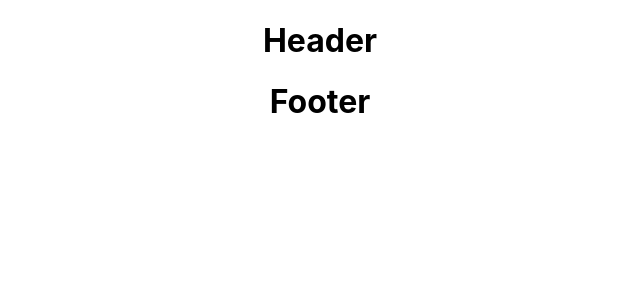
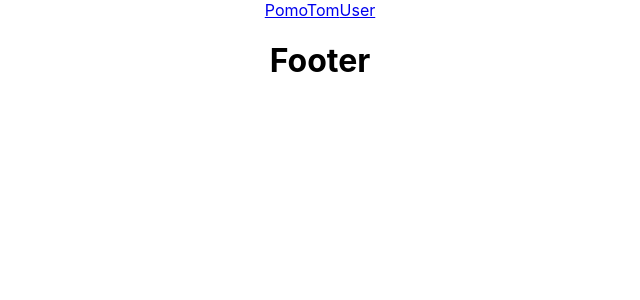
Before and after one commit to krismally/pomo-frontend, a React (Create React App) app: page / in a window 1280 px wide. Shown: the top 300 px of the page, without its empty margins (320-960 px from the left). Built offline with nearby package versions, Linux system fonts and the light colour scheme.

Commit message:
Display logo and user profile links

```diff
--- a/src/components/Header.js
+++ b/src/components/Header.js
@@ -1,7 +1,12 @@
 // This will be our logo link that will take us to the about page and our user button
 
 const Header = (props) => {
-    return <h1>Header</h1>
+    return (
+        <nav id="appInfo" className="appInfo">
+            <a href="#">PomoTom</a>
+            <a href="#">User</a>
+        </nav>
+    )
 }
 
 export default Header;
```
